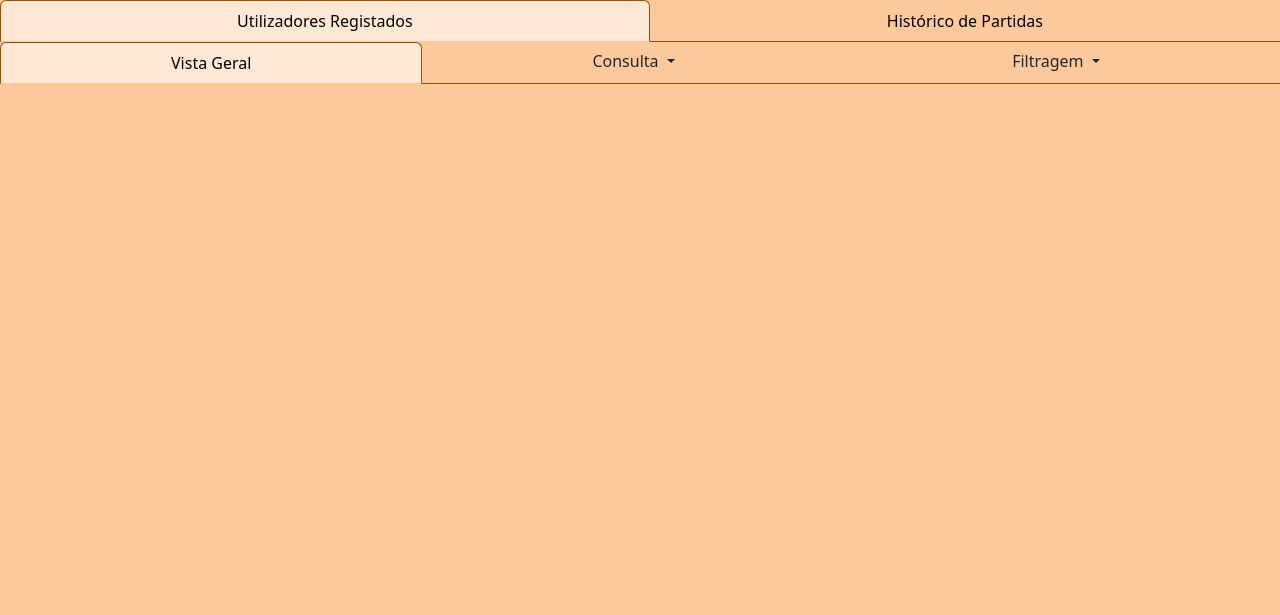
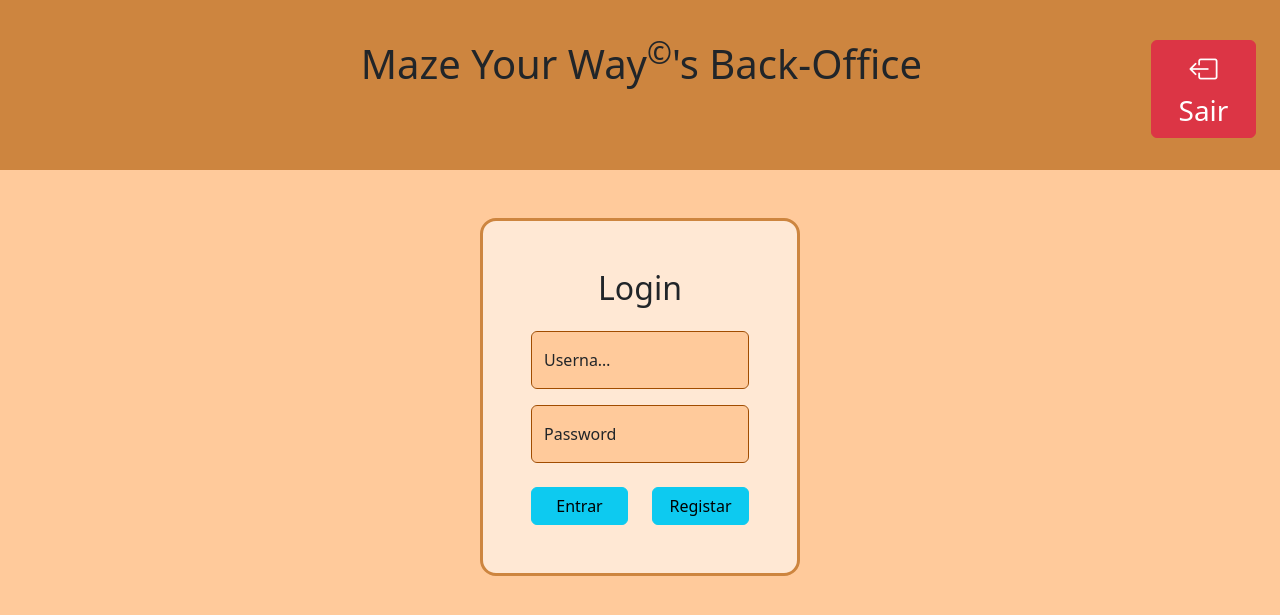
Before and after one commit to Mourinhom6/MazeGame, a PHP site: page /BackOffice.php in a window 1280 px wide. Shown: the top 615 px of the page. Run offline with PHP 8.4, Linux system fonts and the light colour scheme; data that the repository does not hold is empty; a stand-in replaces the project's code that opens the database connection.

Commit message:
Forgot FormLogin

```diff
--- a/BackOffice.php
+++ b/BackOffice.php
@@ -152,6 +152,15 @@
                 $msg='<h3 class="erro">Preencha todos os campos!</h3>';
             }
         }
+        if (isset($_POST["end"])){
+            $_SESSION["userid"]=$_SESSION["username"]=$_SESSION["admin"]=$_SESSION["id"]="";
+            $existe=false;
+            // remove all session variables
+            session_unset();
+            // destroy the session
+            session_destroy();
+        }
+        // $mainpage=$page="";
         if (isset($_POST["mainpage"])){
             $mainpage=$_POST["mainpage"];
         }
@@ -169,6 +178,47 @@
                 $page=3;
             }
         }
+        ?>
+        <div class="container-fluid w-100 pt-3 pb-2 p-0 d-flex justify-content-between" style="background-color: #cd853f;">
+            <button id="submit" class="btn btn-danger m-4 fs-3 invisible" name="balancer" value="dontwork"><i class="bi bi-box-arrow-left"></i> Sair</button>
+            <h1 class="text-center m-4 w-75">Maze Your Way<sup>©</sup>'s Back-Office</h1>
+            <form method="post">
+                <button id="submit" class="btn btn-danger m-4 fs-3" name="end" value="end"><i class="bi bi-box-arrow-left"></i> Sair</button>
+            </form>
+        </div>
+        <?php
+            if (!isset($_SESSION['id']) || $_SESSION['id']!=session_id())  {
+                ?>
+                <div class="w-25 d-flex justify-content-center flex-column m-auto mt-5 p-5 border border-3 border-primary rounded-4" >
+                    <div>
+                        <h2 class="text-center mb-4">Login</h2>
+                    </div>
+                    <div>
+                        <form name="login" action="<?php echo $_SERVER['PHP_SELF'];?>" method="post">
+                            <div class="form-floating mb-3">
+                                <input type="text" class="form-control" id="floatingInput" name="username" placeholder="Alberto">
+                                <label for="floatingInput">Username</label>
+                            </div>
+                            <div class="form-floating">
+                                <input type="password" class="form-control" id="floatingPassword" name="password" placeholder="Password">
+                                <label for="floatingPassword">Password</label>
+                            </div>
+                            <div class="form-floating mt-4 row">
+                                <div class="col">
+                                    <input class="btn btn-info w-100 text-center " type="submit" value="Entrar" name="Login">
+                                </div>
+                                <div class="col">
+                                    <input class="btn btn-info w-100 text-center" type="submit" value="Registar" name="Register">
+                                </div>
+                            </div>
+                        </form>
+                    </div>
+                </div>
+
+            <?php
+            }
+            else{
+                if ($_SESSION["admin"]==1) {
             ?>
     <div class="container-fluid w-100 p-0">
         <ul class="nav nav-tabs nav-fill" id="myTab1" role="tablist">
@@ -243,7 +293,10 @@
             </div>
         </ul>
     </div>
-
+    <?php
+                }
+            }
+    ?>
     <script src="https://cdn.jsdelivr.net/npm/bootstrap@5.3.3/dist/js/bootstrap.bundle.min.js" integrity="sha384-YvpcrYf0tY3lHB60NNkmXc5s9fDVZLESaAA55NDzOxhy9GkcIdslK1eN7N6jIeHz" crossorigin="anonymous"></script>
 </body>
 </html>
```
Lines whose indentation alone changed are shown as unchanged.
